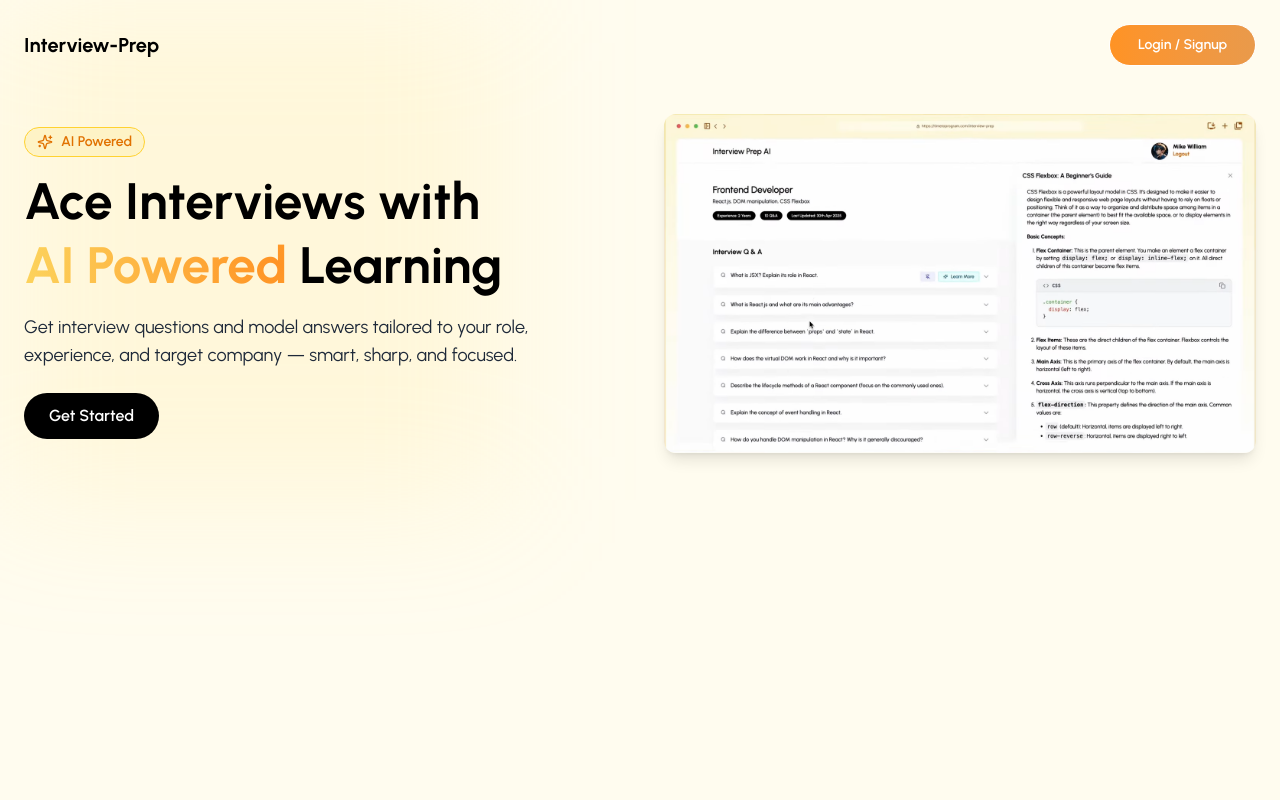
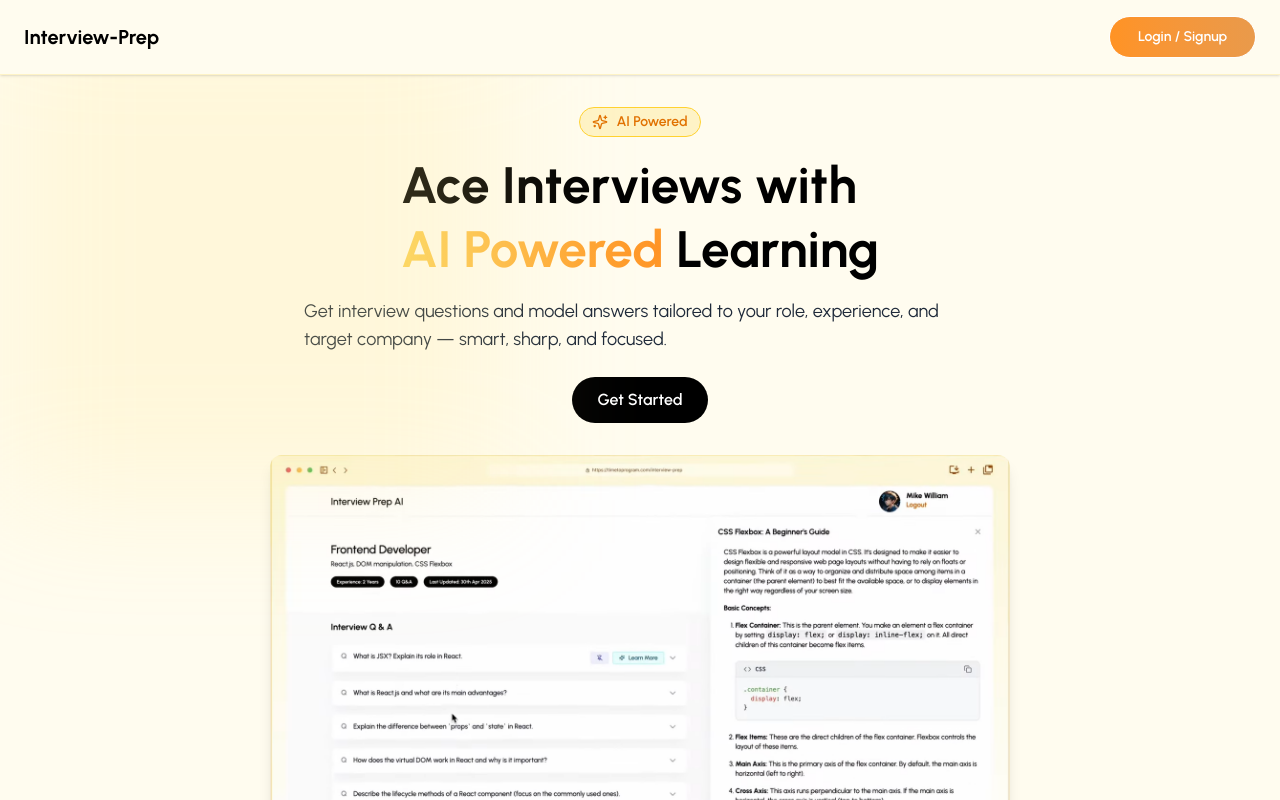
Before and after one commit to Fazal0567/InterView-Prep, a React (Vite) app in the folder frontend/: page / in a window 1280 px wide. Shown: the top 800 px of the page. Built offline with nearby package versions, Linux system fonts and the light colour scheme; a web font is replaced by a local one.

Commit message:
Update LandingPage.jsx

```diff
--- a/frontend/src/pages/LandingPage.jsx
+++ b/frontend/src/pages/LandingPage.jsx
@@ -1,4 +1,4 @@
-import React, { useContext, useState } from 'react';
+import React, { useContext, useEffect, useState } from 'react';
 import { APP_FEATURES } from '../utils/data';
 import { LuSparkles } from 'react-icons/lu';
 import hero from '../assets/hero.png';
@@ -14,6 +14,7 @@ const LandingPage = () => {
   const navigate = useNavigate();
   const [openAuthModal, setOpenAuthModal] = useState(false);
   const [currentPage, setCurrentPage] = useState("login");
+  const [navOpen, setNavOpen] = useState(false);
 
   const handleCTA = () => {
     if (!user) {
@@ -26,13 +27,19 @@ const LandingPage = () => {
   return (
     <>
       <div className="w-full min-h-screen bg-[#FFFCEF] overflow-x-hidden relative">
-        {/* Background Effect */}
+        {/* Background Blur */}
         <div className="w-full h-full max-w-[500px] max-h-[500px] bg-amber-200/20 blur-[65px] absolute top-0 left-0" />
 
-        <div className="container mx-auto px-4 sm:px-6 pt-6 pb-6 md:pb-12 relative z-10">
-          {/* Header */}
-          <header className="flex items-center justify-between mb-8 md:mb-12">
+        {/* Sticky Header */}
+        <header className="sticky top-0 z-50 bg-[#FFFCEF] border-b border-amber-100 shadow-sm">
+          <div className="container mx-auto px-4 sm:px-6 py-4 flex items-center justify-between">
             <div className="text-lg sm:text-xl font-bold text-black">Interview-Prep</div>
+            <div className="md:hidden">
+              <button onClick={() => setNavOpen(!navOpen)} className="text-black text-xl">
+                ☰
+              </button>
+            </div>
+            <nav className={`md:flex gap-6 items-center ${navOpen ? 'block' : 'hidden'} md:block`}>
               {user ? (
                 <ProfileInfoCard />
               ) : (
@@ -43,47 +50,44 @@ const LandingPage = () => {
                   Login / Signup
                 </button>
               )}
+            </nav>
+          </div>
         </header>
 
         {/* Hero Section */}
-          <section className="flex flex-col-reverse md:flex-row items-center gap-8 md:gap-12 mb-6 md:mb-12">
-            {/* Text Block */}
-            <div className="w-full md:w-1/2 text-center md:text-left">
-              <div className="flex justify-center md:justify-start mb-3">
-                <div className="flex items-center gap-2 text-xs sm:text-sm text-amber-600 font-semibold bg-amber-100 px-3 py-1 rounded-full border border-amber-300">
+        <section className="container mx-auto px-4 sm:px-6 pt-8 pb-6 md:pb-12 text-center md:text-left">
+          <div className="flex flex-col items-center">
+            <div className="flex items-center gap-2 text-xs sm:text-sm text-amber-600 font-semibold bg-amber-100 px-3 py-1 rounded-full border border-amber-300 mb-4">
               <LuSparkles size={16} /> AI Powered
             </div>
-              </div>
-              <h1 className="text-[clamp(1.9rem,5vw,3.2rem)] font-bold text-black leading-tight mb-4">
+
+            <h1 className="text-[clamp(2rem,5vw,3.2rem)] font-bold text-black leading-tight mb-4">
               Ace Interviews with <br />
-                <span className="text-transparent bg-clip-text bg-[radial-gradient(circle,_#FF9324_0%,_#FCD760_100%)] bg-[length:200%_200%] animate-text-shine">
+              <span className="text-transparent bg-clip-text bg-[radial-gradient(circle,#FF9324_0%,#FCD760_100%)] bg-[length:200%_200%] animate-text-shine">
                 AI Powered
               </span>{" "}
               Learning
             </h1>
-              <p className="text-sm sm:text-base md:text-lg text-gray-800 mb-6">
+
+            <p className="text-sm sm:text-base md:text-lg text-gray-800 mb-6 max-w-2xl">
               Get interview questions and model answers tailored to your role, experience, and target company — smart, sharp, and focused.
             </p>
-              <div className="flex justify-center md:justify-start">
+
             <button
-                  className="bg-black text-white text-sm sm:text-base font-semibold px-6 py-2.5 rounded-full transition hover:bg-yellow-100 hover:text-black hover:border-yellow-300 border border-transparent"
+              className="bg-black text-white text-sm sm:text-base font-semibold px-6 py-2.5 rounded-full transition hover:bg-yellow-100 hover:text-black hover:border-yellow-300 border border-transparent mb-8"
               onClick={handleCTA}
             >
               Get Started
             </button>
-              </div>
-            </div>
 
-            {/* Image */}
-            <div className="w-full md:w-1/2 flex justify-center">
+            {/* Hero Image BELOW the button */}
             <img
               src={hero}
               alt="Interview prep illustration"
-                className="w-full max-w-[90vw] md:max-w-[100%] rounded-xl shadow-lg"
+              className="w-full max-w-[90vw] md:max-w-[60%] rounded-xl shadow-lg"
             />
           </div>
         </section>
-        </div>
       </div>
 
       {/* Features Section */}
```
Lines whose indentation alone changed are shown as unchanged.
